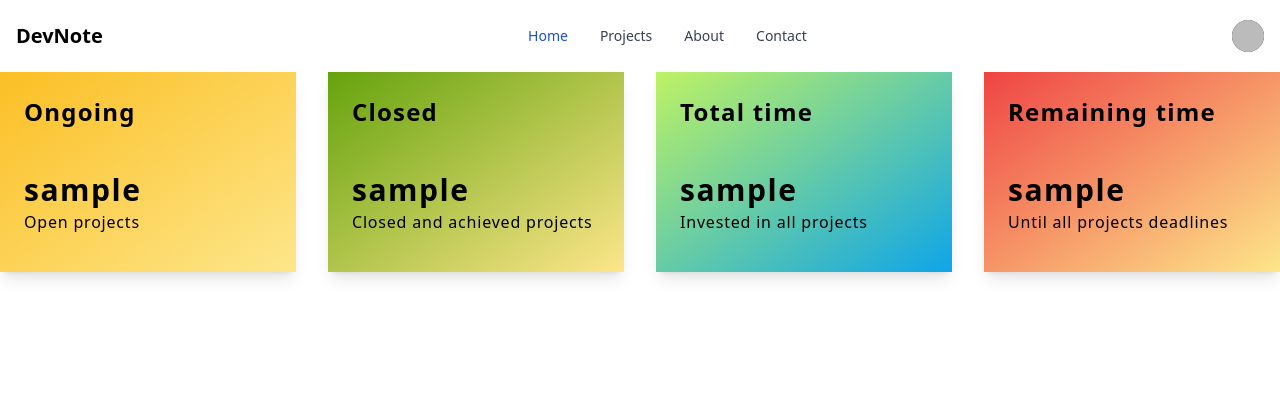
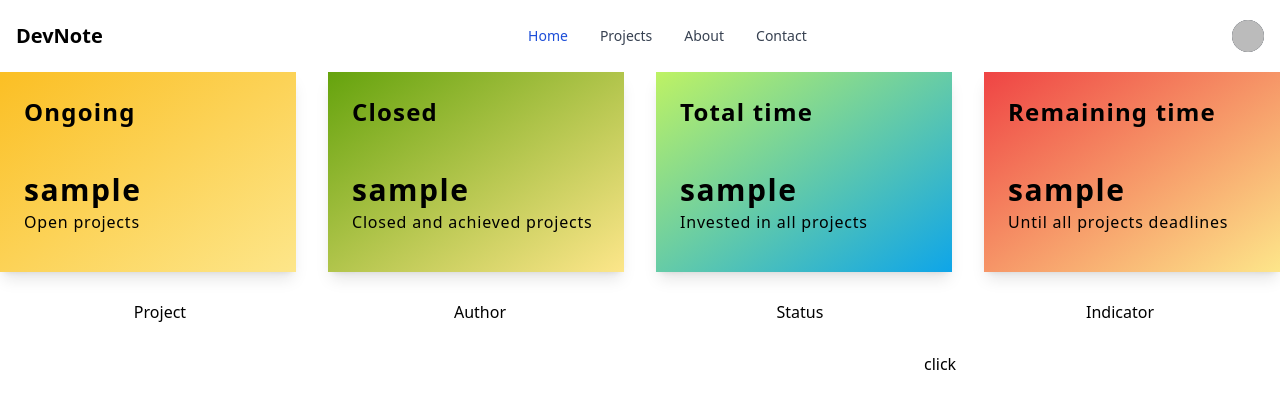
Before and after one commit to edukaki/devlist, a React (Create React App) app: page /projects/1 in a window 1280 px wide. Shown: the top 408 px of the page. Built offline with nearby package versions, Linux system fonts and the light colour scheme; no server answers; sample sign-in values are in the browser's storage.

Commit message:
feat(projects): add form

```diff
--- a/src/pages/Projects/index.jsx
+++ b/src/pages/Projects/index.jsx
@@ -1,6 +1,7 @@
 import React from 'react'
 import ProjectCard from '../../components/ProjectCard'
 import ProjectCardArea from '../../components/ProjectCardArea'
+import ProjectItem from '../../components/ProjectItem'
 
 const Projects = () => {
     return (
@@ -11,6 +12,14 @@ const Projects = () => {
                 <ProjectCard title='Total time' content='sample' footer='Invested in all projects' fromColor='from-lime-300' toColor='to-sky-500' />
                 <ProjectCard title='Remaining time' content='sample' footer='Until all projects deadlines' fromColor='from-red-500' toColor='to-amber-200' />
             </ProjectCardArea>
+            <ProjectItem project='Project' author='Author' status='Status' indicator='Indicator' />
+            <form data-project-form>
+                <input type="text" name="project" />
+                <input type="text" name="author" />
+                <input type="text" name="indicator" />
+                <input type="text" name="status" />
+            <button>click</button>
+            </form>
         </main>
     )
 }
```
